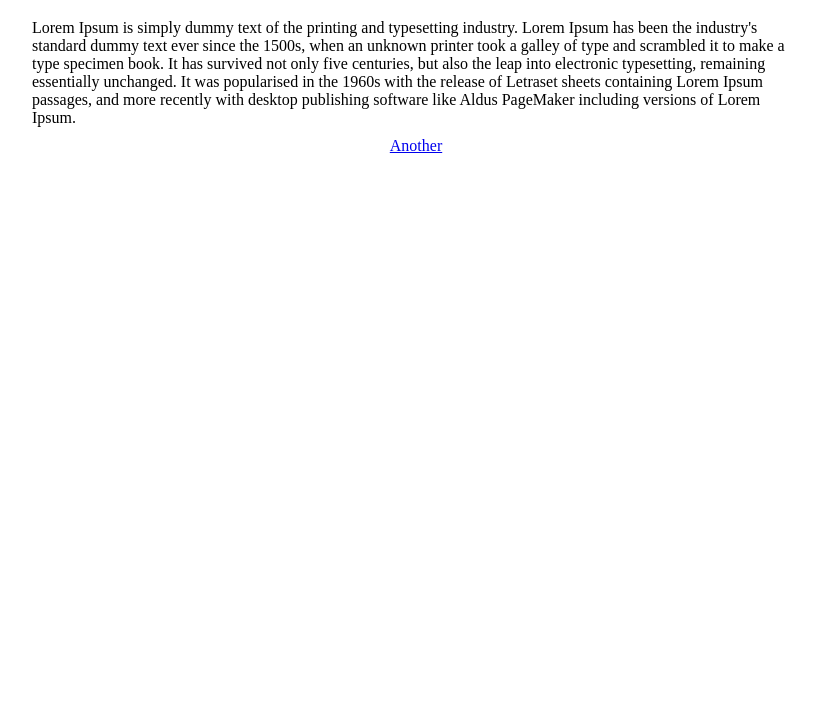
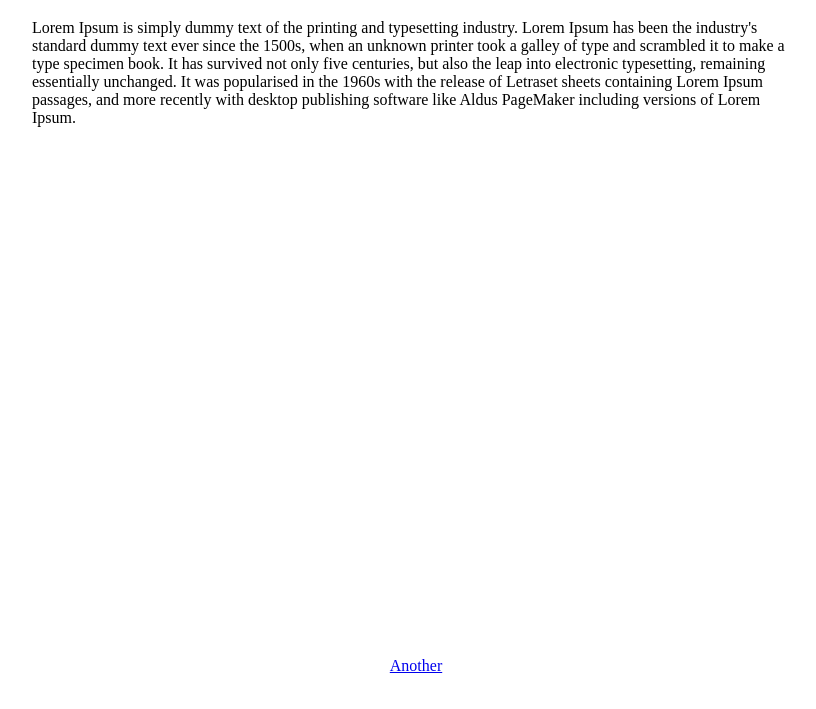
Before and after one commit to MitchellWT/longway, a plain HTML site: page web/index.html in a window 1280 px wide. Shown: the part 61-770 px from the top of the page, without its empty margins (224-1040 px from the left). Drawn offline with Linux system fonts and the light colour scheme; a script that the page names is missing.

Commit message:
Renamed comp to map

```diff
--- a/web/index.html
+++ b/web/index.html
@@ -12,7 +12,7 @@
 		<main class="main">
 	  		<h1>Long Way</h1>
 			<div>Lorem Ipsum is simply dummy text of the printing and typesetting industry. Lorem Ipsum has been the industry's standard dummy text ever since the 1500s, when an unknown printer took a galley of type and scrambled it to make a type specimen book. It has survived not only five centuries, but also the leap into electronic typesetting, remaining essentially unchanged. It was popularised in the 1960s with the release of Letraset sheets containing Lorem Ipsum passages, and more recently with desktop publishing software like Aldus PageMaker including versions of Lorem Ipsum.</div>
-			<div id="comp"></div>
+			<div id="map"></div>
 			<footer>
 				<a href="another.html">Another</a>
 			</footer>
```
Also changed, not shown: web/another.html (+1 -1 lines).
